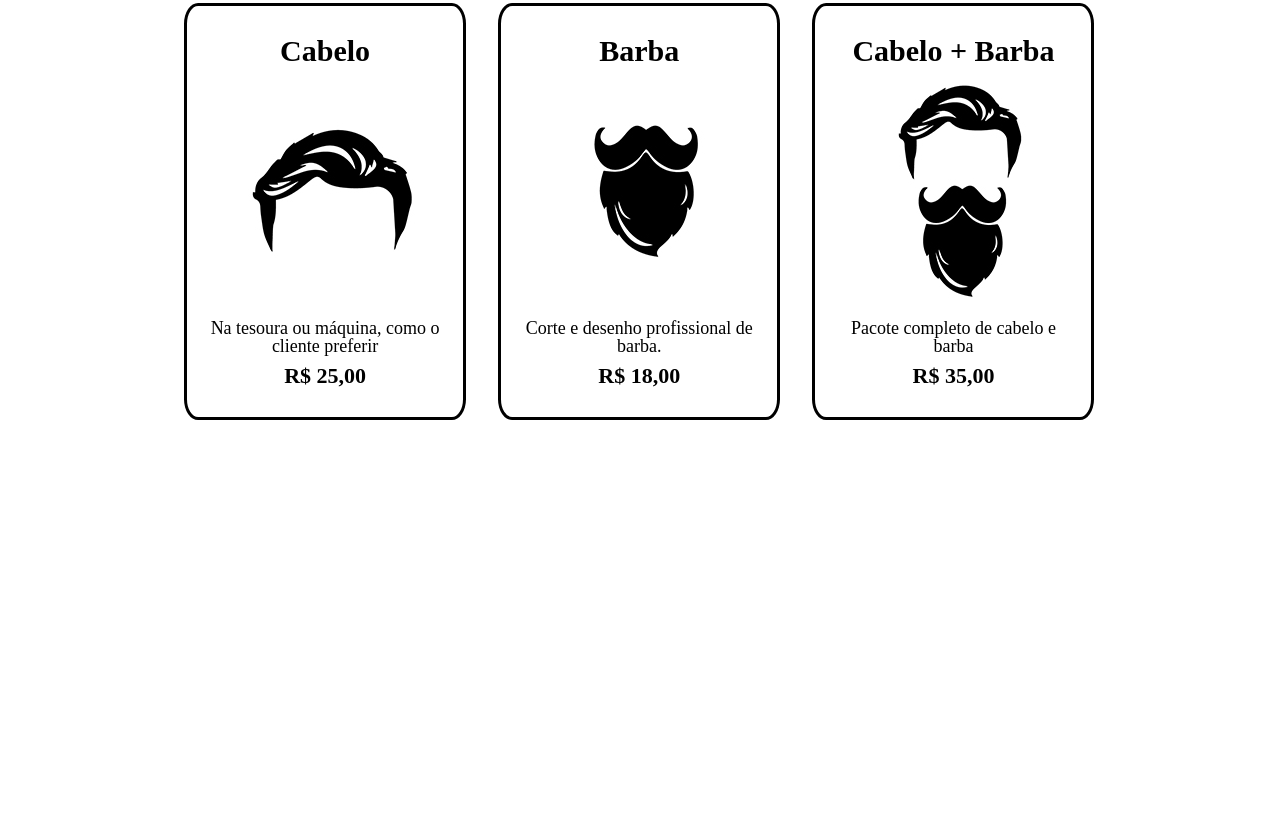
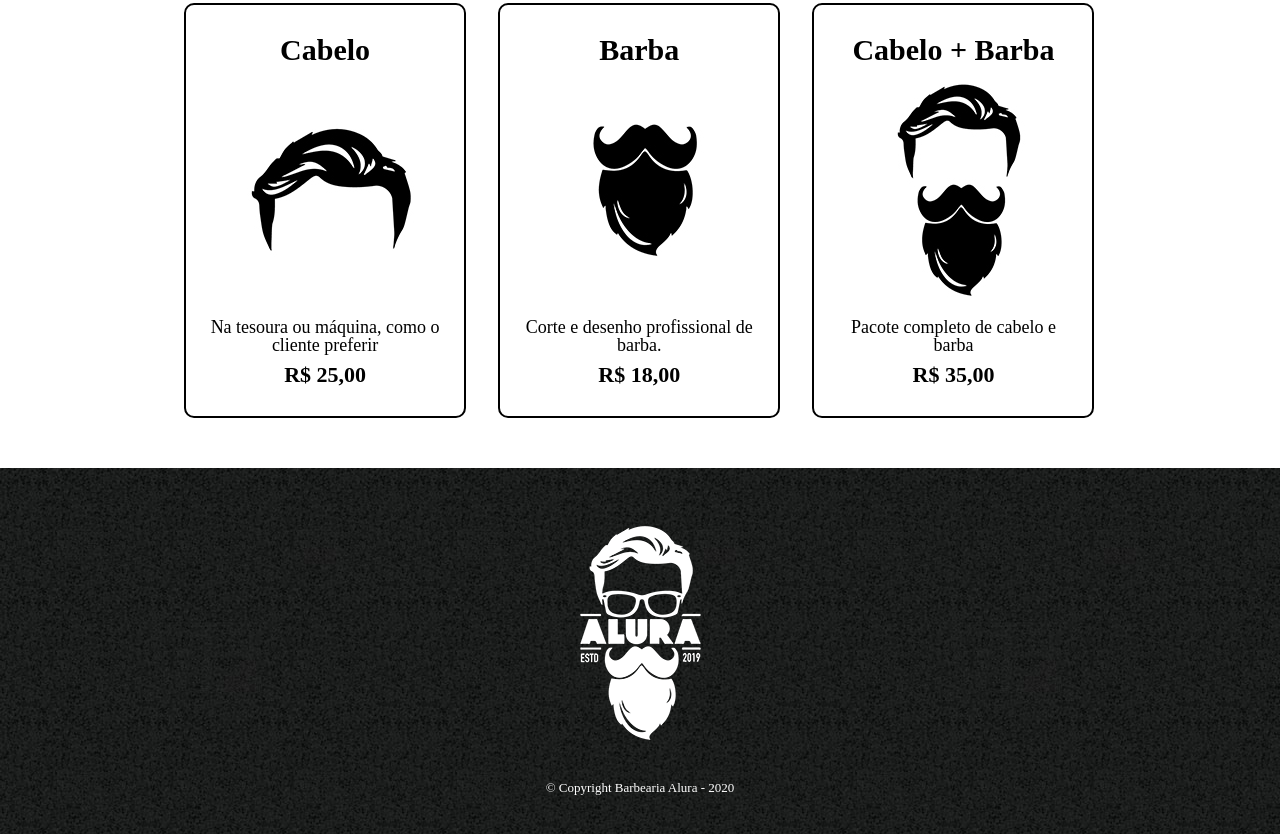
Before and after one commit to lsimonidev/alura-frontend, a plain HTML site: page primeira-pagina-web/produtos.html in a window 1280 px wide. Shown: the part 340-1174 px from the top of the page. Before the commit the page ends 810 px from the top, so only its background shows below. Drawn offline with Linux system fonts and the light colour scheme.

Commit message:
finalizado site da barbearia Alura

```diff
--- a/primeira-pagina-web/produtos.html
+++ b/primeira-pagina-web/produtos.html
@@ -44,5 +44,10 @@
             </li>
         </ul>
     </main>
+
+    <footer>
+        <img src="img/logo-branco.png" alt="">
+        <p class="copyright">&copy; Copyright Barbearia Alura - 2020</p>
+    </footer>
 </body>
 </html>
--- a/primeira-pagina-web/style/produtos.css
+++ b/primeira-pagina-web/style/produtos.css
@@ -27,10 +27,16 @@ nav a{
     text-decoration: none;
 }
 
+nav a:hover{
+    color: slateblue;
+    text-decoration: underline;
+}
+
 nav li{
     display: inline;
     margin: 0 0 0 15px;
 }
+
 
 .produtos {
     width: 940px;
@@ -46,10 +52,23 @@ nav li{
     margin:0 1.5%;
     padding: 30px 20px;
     box-sizing: border-box;
-    border: black solid;
-    border-radius: 5%;
+    border: 2px solid #000000;
+    border-radius: 10px;
 
 }
+
+.produtos li:hover{
+    border-color: slateblue;
+}
+
+.produtos li:hover h2{
+    font-size: 34px;
+}
+
+.produtos li:active{
+    border-color: red ;
+}
+
 
 .produtos h2{
     font-size: 30px;
@@ -63,3 +82,15 @@ nav li{
     font-weight: bold;
     margin-top: 10px;
 }
+
+footer{
+    text-align: center;
+    background: url("/alura-frontend/primeira-pagina-web/img/bg.jpg");
+    padding: 40px;
+}
+
+.copyright{
+    color: white;
+    font-size: 13px;;
+    margin: 20px 0 0;
+}
```
